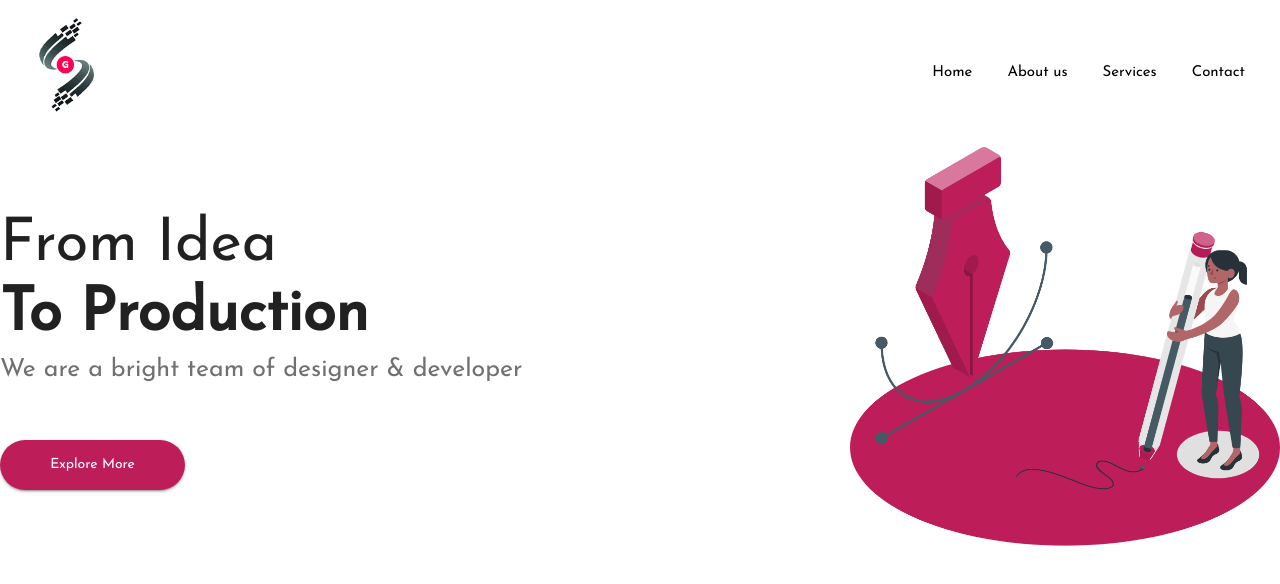
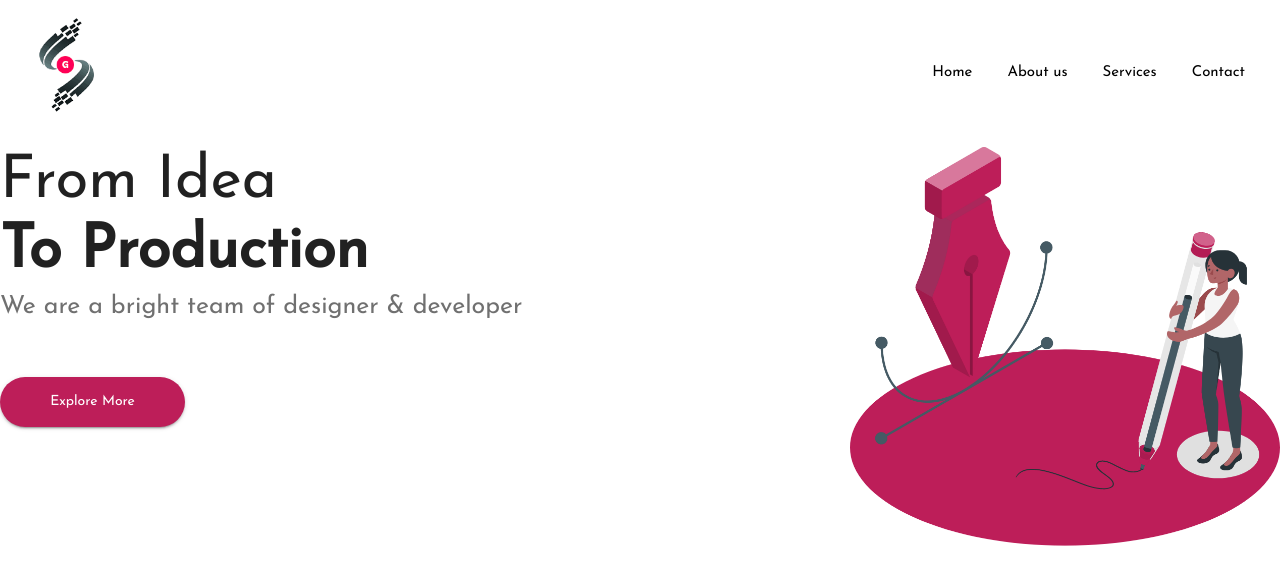
Before and after one commit to VinCodeTheWeb/genosio, a React (Create React App) app in the folder client/: page / in a window 1280 px wide. Shown: the top 584 px of the page. Built offline with nearby package versions, Linux system fonts and the light colour scheme.

Commit message:
refactoring header component

```diff
--- a/client/src/components/@genosio-ui/Header/header.component.tsx
+++ b/client/src/components/@genosio-ui/Header/header.component.tsx
@@ -1,6 +1,6 @@
 import React, { useContext } from 'react';
 import { useTranslation } from 'react-i18next';
-import { Container, Toolbar, Typography, IconButton, Hidden } from '@material-ui/core/';
+import { Box, Grid, Typography, IconButton, Hidden } from '@material-ui/core/';
 import { Menu } from '@material-ui/icons';
 
 // Components
@@ -22,20 +22,28 @@ const Header: React.FC = () => {
         <>
             <Logo />
             <Hidden mdDown>
-                <nav className={classes.nav}>
+                <Grid component="nav">
+                    <Box display="inline-block">
                         <Typography component="li" className={classes.link}>
                             {t('home')}
                         </Typography>
+                    </Box>
+                    <Box display="inline-block">
                         <Typography component="li" className={classes.link}>
                             {t('about')}
                         </Typography>
+                    </Box>
+                    <Box display="inline-block">
                         <Typography component="li" className={classes.link}>
                             {t('services')}
                         </Typography>
+                    </Box>
+                    <Box display="inline-block">
                         <Typography component="li" className={classes.link}>
                             {t('contact')}
                         </Typography>
-                </nav>
+                    </Box>
+                </Grid>
             </Hidden>
             <Hidden mdUp>
                 <IconButton role="presentation" onClick={toggleDrawer} aria-label="menu" component="span">
--- a/client/src/components/@genosio-ui/Header/header.styles.ts
+++ b/client/src/components/@genosio-ui/Header/header.styles.ts
@@ -2,13 +2,6 @@ import { Theme, createStyles, makeStyles } from '@material-ui/core';
 
 export const styles = ({ breakpoints }: Theme) =>
     createStyles({
-        header: {
-            backgroundColor: 'white',
-            boxShadow: 'none',
-        },
-        wrapper: {
-            justifyContent: 'space-between',
-        },
         logo: {
             height: '14rem',
             [breakpoints.down('sm')]: {
@@ -18,9 +11,7 @@ export const styles = ({ breakpoints }: Theme) =>
                 height: '8rem',
             },
         },
-        nav: {
-            display: 'flex',
-        },
+
         link: {
             listStyleType: 'none',
             fontSize: '1.5rem',
--- a/client/src/templates/HomeTemplate/home-template.component.tsx
+++ b/client/src/templates/HomeTemplate/home-template.component.tsx
@@ -15,12 +15,12 @@ const HomeTemplate: React.FC<HomeTemplateProps> = ({ header, leftSection, rightS
     const classes = useStyles();
 
     return (
-        <Container disableGutters>
+        <Container className={classes.wrapper} disableGutters>
             <Grid container alignItems="center" justify="space-between" component="header">
                 {header}
             </Grid>
 
-            <Grid container direction="row" alignItems="center" justify="space-between">
+            <Grid container direction="row" justify="space-between">
                 <Grid item>{leftSection}</Grid>
                 <Grid item>{rightSection}</Grid>
             </Grid>
--- a/client/src/templates/HomeTemplate/home-template.styles.tsx
+++ b/client/src/templates/HomeTemplate/home-template.styles.tsx
@@ -1,11 +1,9 @@
 import { makeStyles, createStyles } from '@material-ui/core/styles';
-import { Theme } from '@material-ui/core';
 
-const styles = ({ breakpoints }: Theme) =>
+const styles = () =>
     createStyles({
-        root: {
-            width: '128.0rem',
-            margin: '0 auto',
+        wrapper: {
+            height: '80rem',
         },
     });
 
```
Lines whose indentation alone changed are shown as unchanged.
